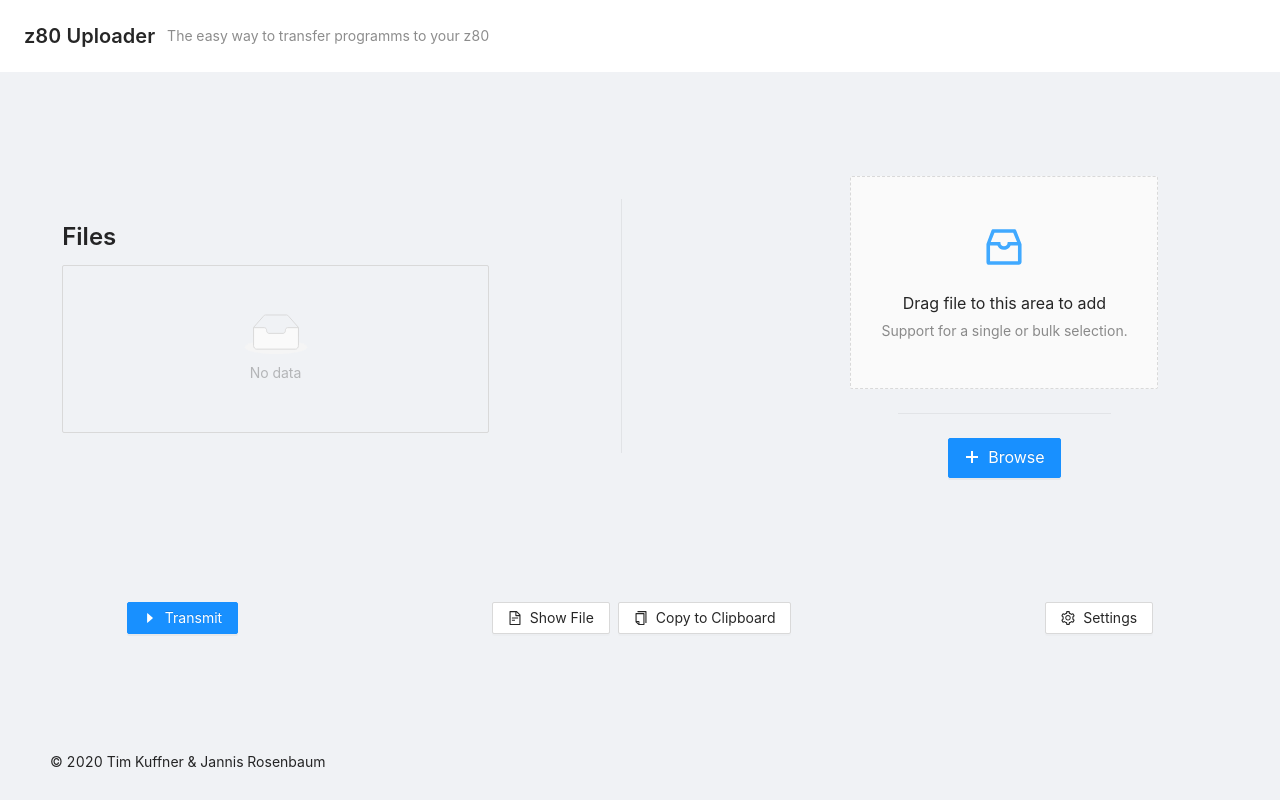
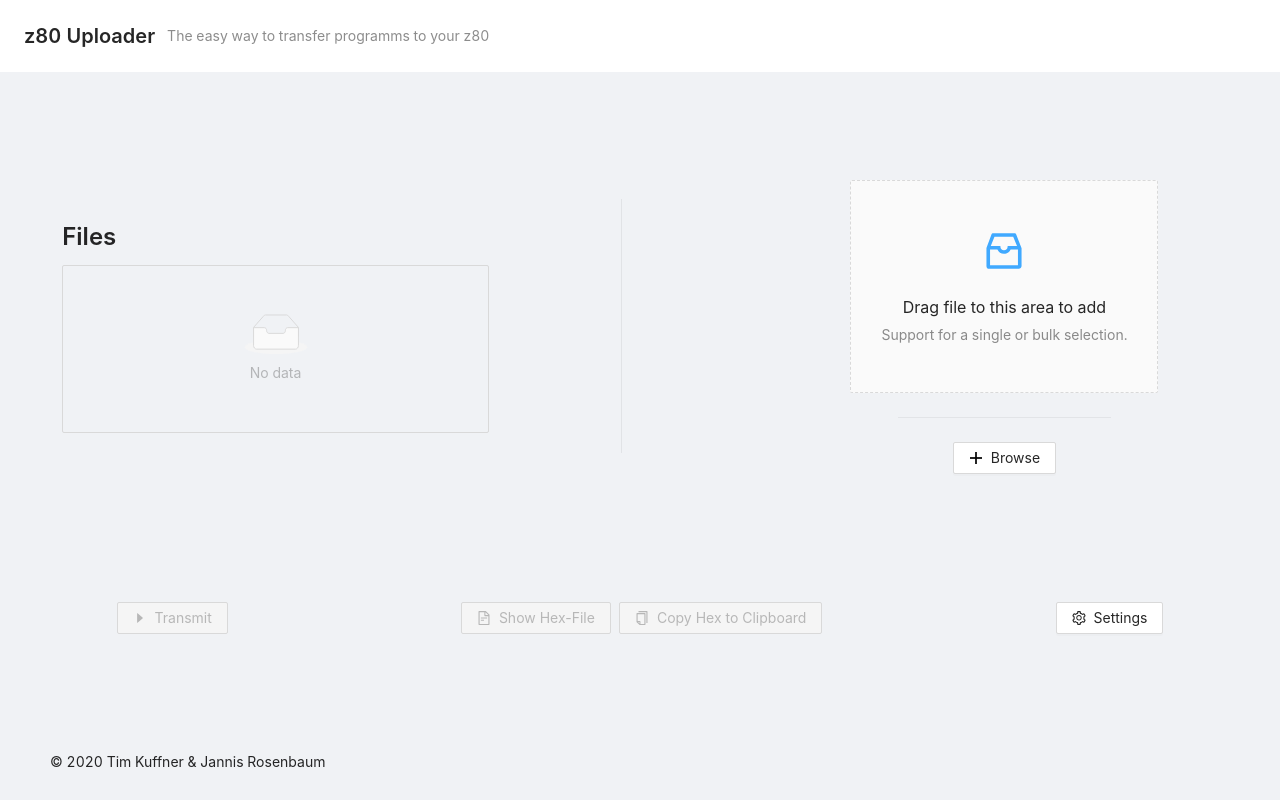
Before and after one commit to sinnaj-r/z80-uploader, a React (Create React App) app: page / in a window 1280 px wide. Built offline with nearby package versions, Linux system fonts and the light colour scheme.

Commit message:
Basic Hex-Generation is now working

```diff
--- a/package.json
+++ b/package.json
@@ -19,6 +19,7 @@
         "antd": "^4.5.1",
         "cross-env": "^7.0.2",
         "electron-is-dev": "^1.2.0",
+        "nrf-intel-hex": "^1.3.0",
         "react": "^16.13.1",
         "react-dom": "^16.13.1",
         "react-scripts": "3.4.1",
--- /dev/null
+++ b/src/components/ButtonRow.tsx
@@ -0,0 +1,61 @@
+import React, { FC } from "react";
+import { Row, Col, Button, Space } from "antd";
+import {
+    SettingOutlined,
+    PlayCircleOutlined,
+    CaretRightOutlined,
+    CopyOutlined,
+    FileOutlined,
+    FileTextOutlined,
+} from "@ant-design/icons";
+export const ButtonRow: FC<{
+    transmit: () => void;
+    showHex: () => void;
+    copyHex: () => void;
+    openSettings: () => void;
+    actionsDisabled: boolean;
+}> = ({ transmit, showHex, copyHex, openSettings, actionsDisabled }) => {
+    return (
+        <Row
+            justify="space-around"
+            align="middle"
+            style={{
+                height: "10%",
+            }}
+        >
+            <Col>
+                <Button
+                    type="primary"
+                    icon={<CaretRightOutlined />}
+                    onClick={transmit}
+                    disabled={actionsDisabled}
+                >
+                    Transmit
+                </Button>
+            </Col>
+            <Col>
+                <Space>
+                    <Button
+                        disabled={actionsDisabled}
+                        icon={<FileTextOutlined />}
+                        onClick={showHex}
+                    >
+                        Show Hex-File
+                    </Button>
+                    <Button
+                        disabled={actionsDisabled}
+                        icon={<CopyOutlined />}
+                        onClick={copyHex}
+                    >
+                        Copy Hex to Clipboard
+                    </Button>
+                </Space>
+            </Col>
+            <Col>
+                <Button icon={<SettingOutlined />} onClick={openSettings}>
+                    Settings
+                </Button>
+            </Col>
+        </Row>
+    );
+};
--- /dev/null
+++ b/src/components/FileList.tsx
@@ -0,0 +1,34 @@
+import React from "react";
+import { List, Space, Button } from "antd";
+import { UploadFile } from "antd/lib/upload/interface";
+import { FileOutlined, DeleteOutlined } from "@ant-design/icons";
+
+export const FileList = ({
+    data,
+    removeFile,
+}: {
+    data: UploadFile[];
+    removeFile: (uid: string) => void;
+}) => {
+    return (
+        <List
+            bordered
+            dataSource={data}
+            renderItem={(item) => (
+                <List.Item
+                    actions={[
+                        <Button
+                            icon={<DeleteOutlined />}
+                            onClick={() => removeFile(item.uid)}
+                        />,
+                    ]}
+                >
+                    <Space>
+                        <FileOutlined />
+                        {item.name}
+                    </Space>
+                </List.Item>
+            )}
+        />
+    );
+};
--- a/src/pages/components/FileSelector.tsx
+++ b/src/components/FileSelector.tsx
@@ -1,22 +1,34 @@
 import React from "react";
-import { Row, Col, Divider, Button } from "antd";
+import { Row, Col, Divider, Button, Upload } from "antd";
 import Dragger from "antd/lib/upload/Dragger";
 import { InboxOutlined, PlusOutlined } from "@ant-design/icons";
+import { RcCustomRequestOptions } from "antd/lib/upload/interface";
 
 export const FileSelector = ({ onDraggerChange }: any) => {
+    const uploadProps = {
+        name: "file",
+        multiple: true,
+        customRequest: ({
+            onSuccess,
+            file,
+            onProgress,
+        }: RcCustomRequestOptions) => {
+            onProgress({ percent: 100 }, file);
+            onSuccess({}, file);
+        },
+        onChange: onDraggerChange,
+
+        showUploadList: false,
+    };
     return (
         <>
             <Row justify="center">
                 <Col>
                     <Dragger
-                        name="file"
-                        multiple
-                        onChange={onDraggerChange}
-                        beforeUpload={() => false}
+                        {...uploadProps}
                         style={{
                             padding: "30px",
                         }}
-                        showUploadList={false}
                     >
                         <p className="ant-upload-drag-icon">
                             <InboxOutlined />
@@ -37,9 +49,11 @@ export const FileSelector = ({ onDraggerChange }: any) => {
             </Row>
             <Row justify="center">
                 <Col>
-                    <Button type="primary" icon={<PlusOutlined />} size="large">
-                        Browse
-                    </Button>
+                    <Upload {...uploadProps}>
+                        <Button>
+                            <PlusOutlined /> Browse
+                        </Button>
+                    </Upload>
                 </Col>
             </Row>
         </>
--- /dev/null
+++ b/src/helper/fileTransformation.ts
@@ -0,0 +1,46 @@
+import { UploadFile } from "antd/lib/upload/interface";
+import MemoryMap from "nrf-intel-hex";
+import { off } from "process";
+
+export const fileToArrayBuffer = (file: File) => {
+    return new Promise(function (resolve, reject) {
+        const reader = new FileReader();
+
+        reader.onerror = function onerror(ev) {
+            reject((ev.target as any).error);
+        };
+
+        reader.onload = function onload(ev) {
+            resolve((ev.target as any).result);
+        };
+
+        reader.readAsArrayBuffer(file);
+    });
+};
+
+export const dataToHexString = (
+    arrayBuffer: ArrayBuffer,
+    offset: Number
+): string => {
+    console.log(arrayBuffer);
+    let memMap = new MemoryMap();
+    let bytes = new Uint8Array(arrayBuffer);
+    memMap.set(offset, bytes);
+
+    let string = memMap.asHexString();
+    return string;
+};
+
+export const fileArrayToHex = async (files: UploadFile[], offset: Number) => {
+    console.log(files);
+    const returnArray: string[] = [];
+    for (let file of files) {
+        returnArray.push(
+            dataToHexString(
+                (await fileToArrayBuffer(file.originFileObj as File)) as any,
+                offset
+            )
+        );
+    }
+    return returnArray;
+};
--- a/src/pages/App/App.tsx
+++ b/src/pages/App/App.tsx
@@ -1,5 +1,5 @@
-import { ButtonRow } from "./../components/ButtonRow";
-import { FileSelector } from "./../components/FileSelector";
+import { ButtonRow } from "../../components/ButtonRow";
+import { FileSelector } from "../../components/FileSelector";
 import React, { useState } from "react";
 import {
     Row,
@@ -13,6 +13,7 @@ import {
     Layout,
     Typography,
     PageHeader,
+    notification,
 } from "antd";
 import "./App.css";
 import {
@@ -22,7 +23,8 @@ import {
 } from "@ant-design/icons";
 import { UploadChangeParam } from "antd/lib/upload";
 import { UploadFile } from "antd/lib/upload/interface";
-import { FileList } from "../components/FileList";
+import { FileList } from "../../components/FileList";
+import { fileArrayToHex } from "../../helper/fileTransformation";
 
 const data = ["test.dat", "test2.dat"];
 
@@ -32,9 +34,15 @@ const { Title } = Typography;
 
 function App() {
     const [files, setFiles] = useState<UploadFile[]>([]);
+    const [settings, setSettings] = useState({ offset: 0x5000 });
     const onDraggerChange = (info: UploadChangeParam<UploadFile<any>>) => {
         console.log(info.file, info.fileList);
-        setFiles([...files, ...info.fileList]);
+        setFiles([...files, info.file]);
+        notification.success({ message: `Added ${info.file.name}!` });
+    };
+    const removeFile = (uid: string) => {
+        notification.success({ message: `File removed!` });
+        setFiles(files.filter(({ uid: item_uid }) => item_uid !== uid));
     };
     return (
         <Layout className="App">
@@ -52,7 +60,7 @@ function App() {
                     >
                         <Col span={8}>
                             <Title level={3}> Files</Title>
-                            <FileList data={files} />
+                            <FileList data={files} removeFile={removeFile} />
                         </Col>
                         <Col span={1} style={{ height: "50%" }}>
                             <Divider
@@ -64,7 +72,17 @@ function App() {
                             <FileSelector onDraggerChange={onDraggerChange} />
                         </Col>
                     </Row>
-                    <ButtonRow />
+                    <ButtonRow
+                        transmit={() => {}}
+                        showHex={() =>
+                            fileArrayToHex(files, settings.offset).then((res) =>
+                                alert(res.join("\n"))
+                            )
+                        }
+                        copyHex={() => {}}
+                        openSettings={() => {}}
+                        actionsDisabled={files.length < 1}
+                    />
                     <Row
                         justify="space-around"
                         align="middle"
--- a/src/pages/components/ButtonRow.tsx
+++ /dev/null
@@ -1,36 +0,0 @@
-import React from "react";
-import { Row, Col, Button, Space } from "antd";
-import {
-    SettingOutlined,
-    PlayCircleOutlined,
-    CaretRightOutlined,
-    CopyOutlined,
-    FileOutlined,
-    FileTextOutlined,
-} from "@ant-design/icons";
-export const ButtonRow = () => {
-    return (
-        <Row
-            justify="space-around"
-            align="middle"
-            style={{
-                height: "10%",
-            }}
-        >
-            <Col>
-                <Button type="primary" icon={<CaretRightOutlined />}>
-                    Transmit
-                </Button>
-            </Col>
-            <Col>
-                <Space>
-                    <Button icon={<FileTextOutlined />}>Show File</Button>
-                    <Button icon={<CopyOutlined />}>Copy to Clipboard</Button>
-                </Space>
-            </Col>
-            <Col>
-                <Button icon={<SettingOutlined />}>Settings</Button>
-            </Col>
-        </Row>
-    );
-};
--- a/src/pages/components/FileList.tsx
+++ /dev/null
@@ -1,21 +0,0 @@
-import React from "react";
-import { List, Space } from "antd";
-import { UploadFile } from "antd/lib/upload/interface";
-import { FileOutlined } from "@ant-design/icons";
-
-export const FileList = ({ data }: { data: UploadFile[] }) => {
-    return (
-        <List
-            bordered
-            dataSource={data}
-            renderItem={(item) => (
-                <List.Item>
-                    <Space>
-                        <FileOutlined />
-                        {item.name}
-                    </Space>
-                </List.Item>
-            )}
-        />
-    );
-};
--- /dev/null
+++ b/src/types/nrf-intel-hex.d.ts
@@ -0,0 +1 @@
+declare module "nrf-intel-hex";
```
Also changed, not shown: 1 other file (tests, documents, lock files or other folders).
